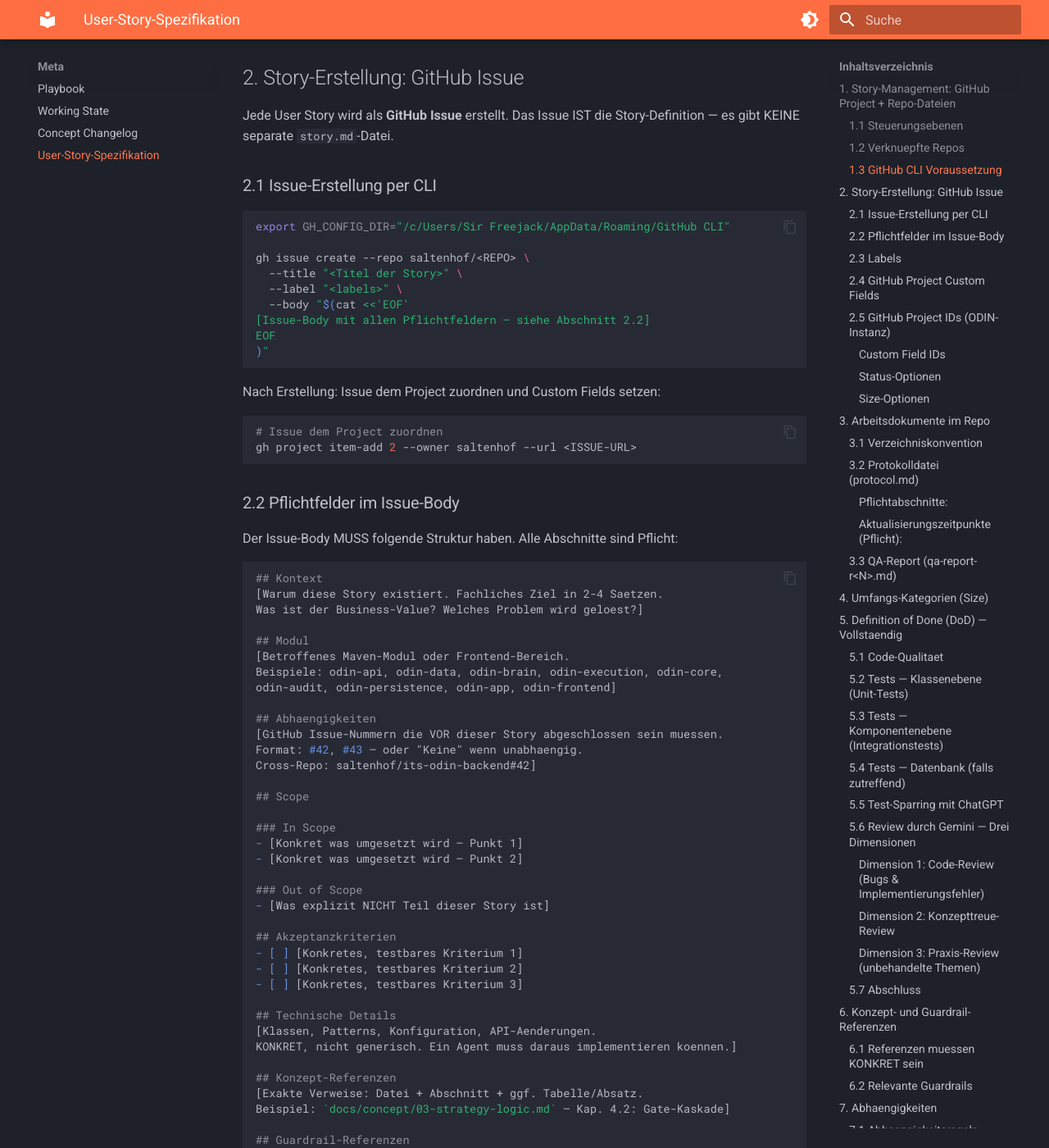
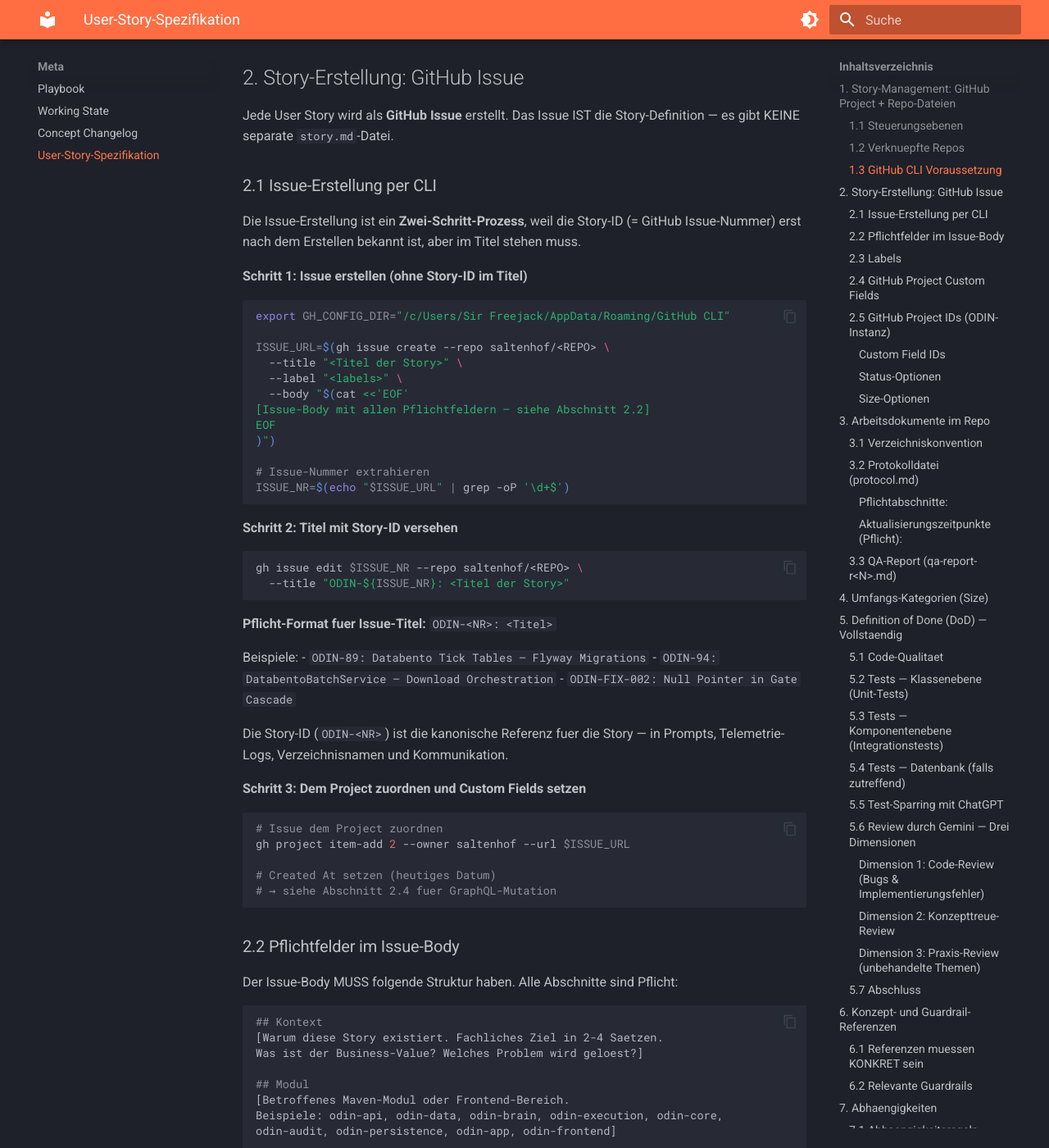
Before and after one commit to saltenhof/its-odin-wiki, an MkDocs documentation site: the page built from docs/meta/user-story-specification.md, in a window 1280 px wide and 1400 px high, scrolled down 1533 px. Shown: the whole window at 82% size. Built offline with MkDocs 1.6.1 and Material for MkDocs 9.7.7, drawn with Linux system fonts in a browser that asks for light colours; some of the changed text lies outside the part shown.

Commit message:
feat: mandatory story ID in title + Created At / Completed At date fields
- Spec 2.1: two-step issue creation (create → edit title with ODIN-<NR>)
- Spec 2.4: Added Created At (story creation) and Completed At (story completion)
- Spec 5.7: Orchestrator sets Completed At as part of DoD
- Spec 12: Checklist updated with title and Created At requirements
- Playbook: Orchestrator checklist and DoD reference updated
- New field IDs: Created At (PVTF_...2rU), Completed At (PVTF_...2sA)

Co-Authored-By: Claude Opus 4.6 <noreply@anthropic.com>

````diff
--- a/docs/meta/user-story-specification.md
+++ b/docs/meta/user-story-specification.md
@@ -50,23 +50,49 @@ Jede User Story wird als **GitHub Issue** erstellt. Das Issue IST die Story-Defi
 
 ### 2.1 Issue-Erstellung per CLI
 
+Die Issue-Erstellung ist ein **Zwei-Schritt-Prozess**, weil die Story-ID (= GitHub Issue-Nummer) erst nach dem Erstellen bekannt ist, aber im Titel stehen muss.
+
+**Schritt 1: Issue erstellen (ohne Story-ID im Titel)**
+
 ```bash
 export GH_CONFIG_DIR="/c/Users/Sir Freejack/AppData/Roaming/GitHub CLI"
 
-gh issue create --repo saltenhof/<REPO> \
+ISSUE_URL=$(gh issue create --repo saltenhof/<REPO> \
   --title "<Titel der Story>" \
   --label "<labels>" \
   --body "$(cat <<'EOF'
 [Issue-Body mit allen Pflichtfeldern — siehe Abschnitt 2.2]
 EOF
-)"
+)")
+
+# Issue-Nummer extrahieren
+ISSUE_NR=$(echo "$ISSUE_URL" | grep -oP '\d+$')
 ```
 
-Nach Erstellung: Issue dem Project zuordnen und Custom Fields setzen:
+**Schritt 2: Titel mit Story-ID versehen**
+
+```bash
+gh issue edit $ISSUE_NR --repo saltenhof/<REPO> \
+  --title "ODIN-${ISSUE_NR}: <Titel der Story>"
+```
+
+**Pflicht-Format fuer Issue-Titel:** `ODIN-<NR>: <Titel>`
+
+Beispiele:
+- `ODIN-89: Databento Tick Tables — Flyway Migrations`
+- `ODIN-94: DatabentoBatchService — Download Orchestration`
+- `ODIN-FIX-002: Null Pointer in Gate Cascade`
+
+Die Story-ID (`ODIN-<NR>`) ist die kanonische Referenz fuer die Story — in Prompts, Telemetrie-Logs, Verzeichnisnamen und Kommunikation.
+
+**Schritt 3: Dem Project zuordnen und Custom Fields setzen**
 
 ```bash
 # Issue dem Project zuordnen
-gh project item-add 2 --owner saltenhof --url <ISSUE-URL>
+gh project item-add 2 --owner saltenhof --url $ISSUE_URL
+
+# Created At setzen (heutiges Datum)
+# → siehe Abschnitt 2.4 fuer GraphQL-Mutation
 ```
 
 ### 2.2 Pflichtfelder im Issue-Body
@@ -152,10 +178,12 @@ Nach Erstellung des Issues muessen die Project-Felder gesetzt werden:
 | **Size** | Bei Story-Erstellung | Story-Ersteller |
 | **Module** | Bei Story-Erstellung | Story-Ersteller |
 | **Epic** | Bei Story-Erstellung | Story-Ersteller |
+| **Created At** | Bei Story-Erstellung | Story-Ersteller |
 | **QA Rounds** | Nach Story-Abschluss | Orchestrator |
 | **Gemini Calls** | Nach Story-Abschluss | Orchestrator |
 | **ChatGPT Calls** | Nach Story-Abschluss | Orchestrator |
 | **Processing Time (min)** | Nach Story-Abschluss | Orchestrator |
+| **Completed At** | Nach Story-Abschluss | Orchestrator |
 
 ### 2.5 GitHub Project IDs (ODIN-Instanz)
 
@@ -178,6 +206,8 @@ Nach Erstellung des Issues muessen die Project-Felder gesetzt werden:
 | QA Rounds | `PVTF_lAHODdCDrM4BQeRUzg-lQWE` | NUMBER |
 | Module | `PVTF_lAHODdCDrM4BQeRUzg-lQWw` | TEXT |
 | Epic | `PVTF_lAHODdCDrM4BQeRUzg-lQW0` | TEXT |
+| Created At | `PVTF_lAHODdCDrM4BQeRUzg-l2rU` | DATE |
+| Completed At | `PVTF_lAHODdCDrM4BQeRUzg-l2sA` | DATE |
 
 #### Status-Optionen
 
@@ -426,6 +456,7 @@ Jede fertig implementierte Komponente MUSS von Gemini reviewed werden. Das Revie
 
 - [ ] Per-Story Telemetrie-Datei lesen (`_temp/story-telemetry/<STORY-ID>.jsonl`) und aggregieren: Processing Time, ChatGPT Calls, Gemini Calls
 - [ ] GitHub Project Metriken setzen: QA Rounds, Gemini Calls, ChatGPT Calls, Processing Time (min)
+- [ ] GitHub Project `Completed At` auf heutiges Datum setzen
 - [ ] GitHub Issue geschlossen (`gh issue close <NR> --repo <REPO> --reason completed`)
 - [ ] GitHub Project Status auf "Done" gesetzt
 - [ ] Story ist ERST nach diesem Schritt abgeschlossen
@@ -604,7 +635,8 @@ Vor dem Veroeffentlichen einer Story pruefen:
 
 ### GitHub-Integration
 - [ ] Issue im richtigen Repo erstellt (`its-odin-backend`, `its-odin-ui` oder `its-odin-wiki`)
+- [ ] Titel enthaelt Story-ID: `ODIN-<NR>: <Titel>` (nach Erstellung via `gh issue edit` setzen)
 - [ ] Issue dem Project "ODIN" zugeordnet (`gh project item-add 2 --owner saltenhof`)
-- [ ] Custom Fields gesetzt: Size, Module, Epic
+- [ ] Custom Fields gesetzt: Size, Module, Epic, Created At
 - [ ] Labels gesetzt (mindestens `story`, `bug`, `refactoring` oder `infrastructure`)
 - [ ] Abhaengigkeiten als Issue-Referenzen (`#NR` oder `owner/repo#NR`)
````
Also changed, not shown: docs/meta/playbook.md (+2 -1 lines).
